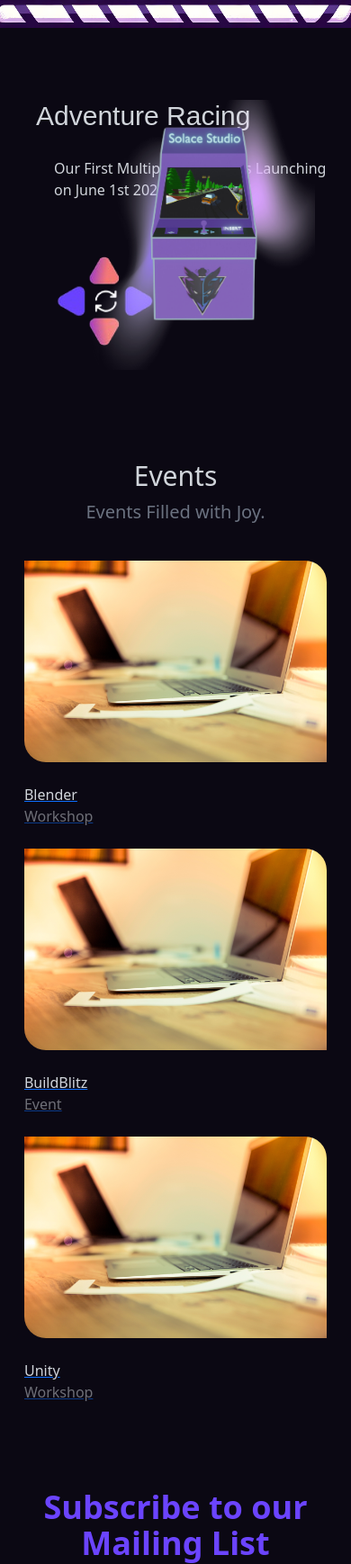
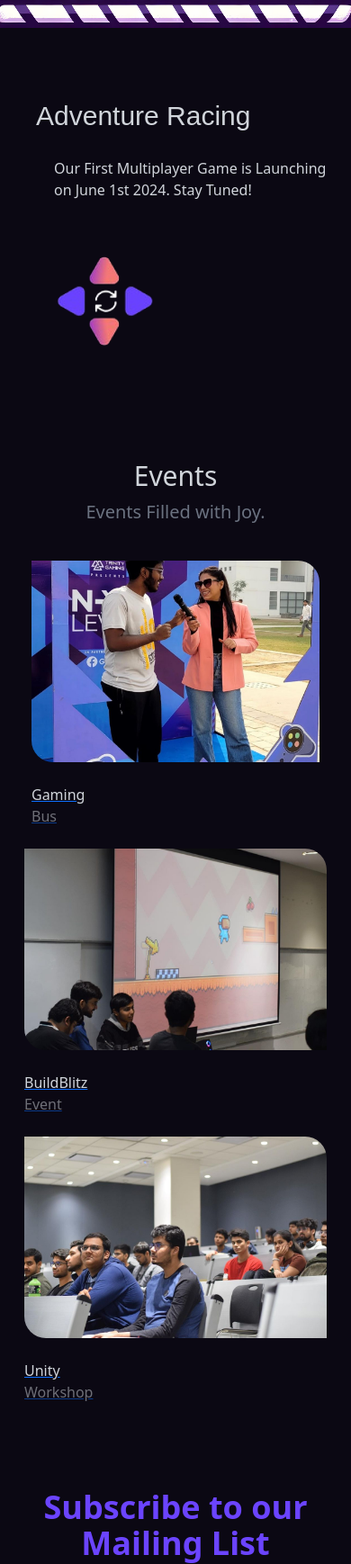
Before and after one commit to shashwatshikharsingh/Solace-Studio-Home, a Flask app: page / in a window 390 px wide. Shown: the part 845-2583 px from the top of the page at 90% size. Run offline with Flask 2, Linux system fonts and the light colour scheme; some web fonts are replaced.

Commit message:
QuickFix Fixed Mobile Layout, Updated HomePage Images

```diff
--- a/static/css/output.css
+++ b/static/css/output.css
@@ -828,10 +828,6 @@ video {
   height: 100%;
 }
 
-.h-48{
-  height: 12rem;
-}
-
 .max-h-12{
   max-height: 3rem;
 }
@@ -840,6 +836,10 @@ video {
   max-height: 12rem;
 }
 
+.max-h-64{
+  max-height: 16rem;
+}
+
 .max-h-\[100\%\]{
   max-height: 100%;
 }
@@ -848,10 +848,6 @@ video {
   max-height: 300px;
 }
 
-.max-h-64{
-  max-height: 16rem;
-}
-
 .min-h-96{
   min-height: 24rem;
 }
@@ -864,14 +860,6 @@ video {
   min-height: 100vh;
 }
 
-.min-h-48{
-  min-height: 12rem;
-}
-
-.min-h-64{
-  min-height: 16rem;
-}
-
 .w-10{
   width: 2.5rem;
 }
@@ -900,10 +888,6 @@ video {
   width: 100%;
 }
 
-.w-48{
-  width: 12rem;
-}
-
 .min-w-0{
   min-width: 0px;
 }
@@ -914,6 +898,38 @@ video {
 
 .min-w-full{
   min-width: 100%;
+}
+
+.min-w-72{
+  min-width: 18rem;
+}
+
+.min-w-3{
+  min-width: 0.75rem;
+}
+
+.min-w-3\.5{
+  min-width: 0.875rem;
+}
+
+.min-w-\[\]{
+  min-width: ;
+}
+
+.min-w-\[12\]{
+  min-width: 12;
+}
+
+.min-w-\[128\]{
+  min-width: 128;
+}
+
+.min-w-\[128px\]{
+  min-width: 128px;
+}
+
+.min-w-96{
+  min-width: 24rem;
 }
 
 .max-w-12{
@@ -1593,6 +1609,28 @@ video {
   opacity: 0.7;
 }
 
+@media not all and (min-width: 640px){
+  .max-sm\:hidden{
+    display: none;
+  }
+
+  .max-sm\:min-w-36{
+    min-width: 9rem;
+  }
+
+  .max-sm\:min-w-full{
+    min-width: 100%;
+  }
+
+  .max-sm\:min-w-72{
+    min-width: 18rem;
+  }
+
+  .max-sm\:min-w-80{
+    min-width: 20rem;
+  }
+}
+
 @media (min-width: 640px){
   .sm\:left-20{
     left: 5rem;
@@ -1626,6 +1664,10 @@ video {
     display: flex;
   }
 
+  .sm\:hidden{
+    display: none;
+  }
+
   .sm\:h-64{
     height: 16rem;
   }
@@ -1636,6 +1678,10 @@ video {
 
   .sm\:w-8{
     width: 2rem;
+  }
+
+  .sm\:min-w-36{
+    min-width: 9rem;
   }
 
   .sm\:max-w-md{
--- a/templates/index.html
+++ b/templates/index.html
@@ -98,7 +98,7 @@
         class="absolute top-56 sm:top-60 md:top-64 lg:top-72 xl:top-76 left-10 sm:left-20 md:left-40 lg:left-60 xl:left-80 mb-20 pb-32">
 
         <img src="/static/assets/arcade.png" alt="Arcade Machine"
-        class="absolute right-10 sm:right-20 md:right-30 lg:right-40 xl:right-60 top-15 w-auto max-w-xs sm:max-w-md md:max-w-xl lg:max-w-xl xl:max-w-2xl min-w-[100px] min-h-[100px] h-auto max-h-[300px]">
+        class="absolute right-10 max-sm:hidden sm:right-20 md:right-35 lg:right-40 xl:right-60 top-15 w-auto max-w-xs sm:max-w-md md:max-w-xl lg:max-w-xl xl:max-w-2xl min-w-[100px] min-h-[100px] h-auto max-h-[300px]">
     </div>
   </section>
 
@@ -112,21 +112,21 @@
     <div class="flex flex-wrap justify-center gap-4 pt-4 px-4 sm:px-6 md:px-8">
       <div class="hover:scale-105 delay-150">
         <a href="/event/1" class="block">
-          <img alt="" src="/static/assets/test.png"
-            class="h-56 w-full rounded-bl-3xl rounded-tr-3xl object-cover sm:h-64 lg:h-72" />
+          <img alt="" src="/static/assets/gaming-bus.png"
+            class="h-56 w-full min-w-96 max-sm:min-w-80 rounded-bl-3xl rounded-tr-3xl object-cover sm:h-64 lg:h-72" />
 
           <div class="mt-4 sm:flex sm:items-center sm:justify-center sm:gap-4 lg:gap-6">
-            <strong class="font-medium no-underline text-gray-300">Blender</strong>
+            <strong class="font-medium no-underline text-gray-300">Gaming</strong>
 
             <span class="hidden sm:block sm:h-px sm:w-8 sm:bg-[#6b44ff]"></span>
 
-            <p class="mb-0 opacity-50  no-underline text-gray-300">Workshop</p>
+            <p class="mb-0 opacity-50  no-underline text-gray-300">Bus</p>
           </div>
         </a>
       </div>
       <div class="hover:scale-105 delay-150">
         <a href="/event/2" class="block">
-          <img alt="" src="/static/assets/test.png"
+          <img alt="" src="/static/assets/build-blitz.png"
             class="h-56 w-full rounded-bl-3xl rounded-tr-3xl object-cover sm:h-64 lg:h-72" />
 
           <div class="mt-4 sm:flex sm:items-center sm:justify-center sm:gap-4">
@@ -143,7 +143,7 @@
 
       <div class="hover:scale-105 delay-150">
         <a href="/event/3" class="block">
-          <img alt="" src="/static/assets/test.png"
+          <img alt="" src="/static/assets/unity-event.png"
             class="h-56 w-full rounded-bl-3xl rounded-tr-3xl object-cover sm:h-64 lg:h-72" />
 
           <div class="mt-4 sm:flex sm:items-center sm:justify-center sm:gap-4">
```
Also changed, not shown: static/assets/build-blitz.png (added), static/assets/gaming-bus.png (added), static/assets/unity-event.png (added).
